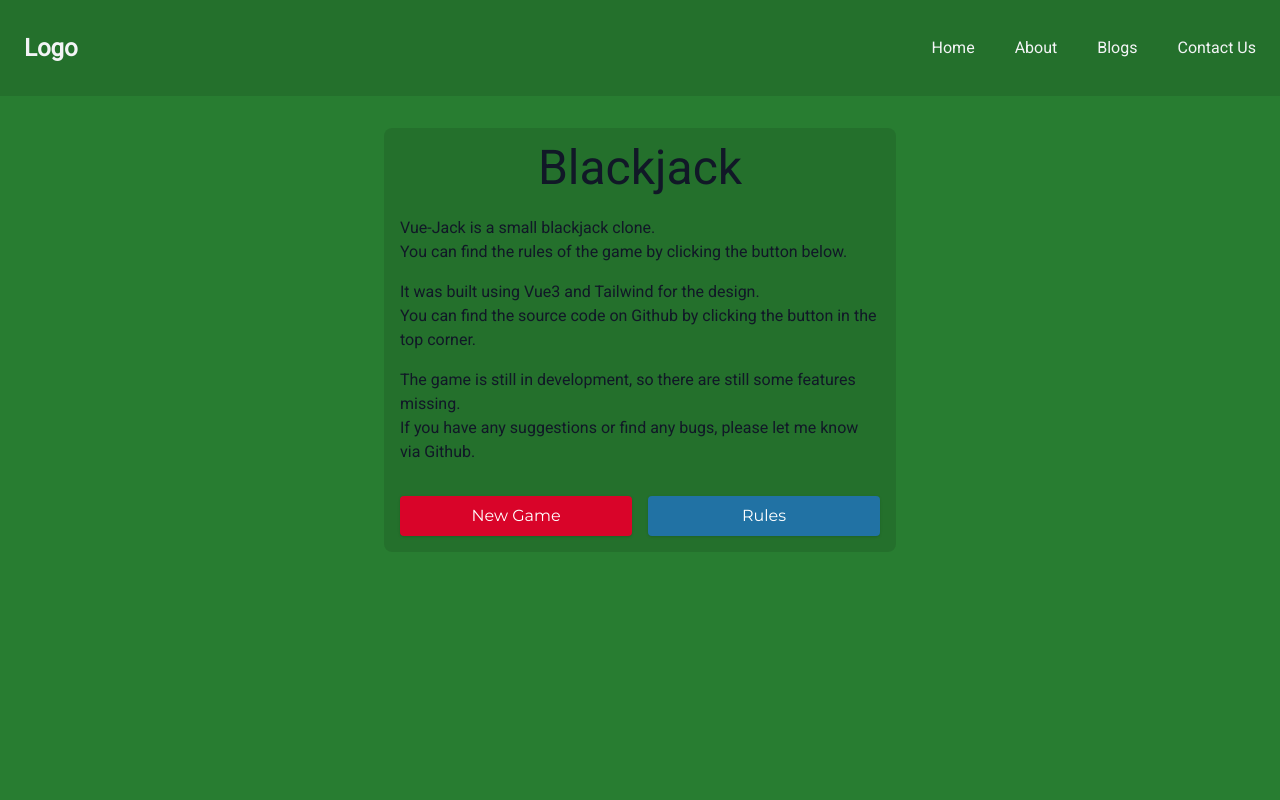
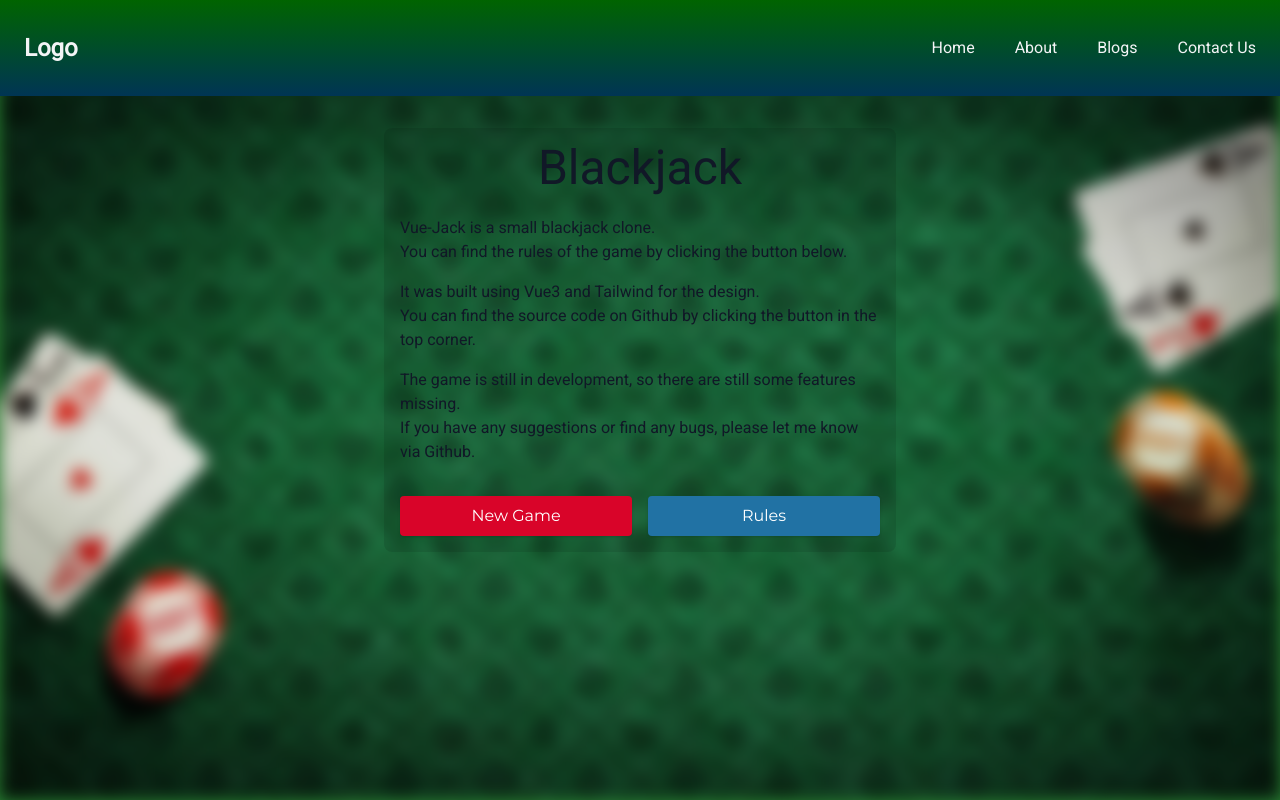
Before and after one commit to antbou/AWA1_BLACKJACK, a Vue app: page / in a window 1280 px wide. Built offline with nearby package versions, Linux system fonts and the light colour scheme.

Commit message:
Add homepage background

```diff
--- a/src/assets/main.css
+++ b/src/assets/main.css
@@ -9,6 +9,7 @@
 .board-bg {
   background-image: url("../assets/background.webp");
   background-size: cover;
+  height: 100vh;
   @apply blur;
 }
 
--- a/src/components/layout/TheNavbar.vue
+++ b/src/components/layout/TheNavbar.vue
@@ -1,5 +1,9 @@
 <template>
-  <div class="bg-black/10 dark:bg-black/50">
+  <div class="bg-black/10 dark:bg-black/50 relative">
+    <div
+      class="absolute z-20 w-full"
+      style="background: linear-gradient(#006400, #003554)"
+    >
       <nav
         class="container px-6 py-8 mx-auto md:flex md:justify-between md:items-center"
       >
@@ -28,7 +32,7 @@
         <!-- Mobile Menu open: "block", Menu closed: "hidden" -->
         <ul
           :class="showMenu ? 'flex' : 'hidden'"
-        class="flex-col mt-8 space-y-4 md:flex md:space-y-0 md:flex-row md:items-center md:space-x-10 md:mt-0"
+          class="flex-col mt-8 space-y-4 md:flex md:space-y-0 md:flex-row md:items-center md:space-x-10 md:mt-0 w-fit"
         >
           <li class="text-gray-100 hover:text-indigo-400">Home</li>
           <li class="text-gray-100 hover:text-indigo-400">About</li>
@@ -36,6 +40,7 @@
           <li class="text-gray-100 hover:text-indigo-400">Contact Us</li>
         </ul>
       </nav>
+    </div>
   </div>
 </template>
 <script lang="ts">
--- a/src/views/GameView.vue
+++ b/src/views/GameView.vue
@@ -1,6 +1,6 @@
 <template>
   <div class="flex flex-col text-gray-900 dark:text-white relative">
-    <div class="board-bg w-full" style="min-height: 86vh"></div>
+    <div class="board-bg w-full"></div>
     <section id="game" class="flex flex-col p-4 md:p-8 absolute h-5/6 w-full">
       <!-- Modal - for game result -->
       <GameResult @next-game="nextGame" />
--- a/src/views/HomeView.vue
+++ b/src/views/HomeView.vue
@@ -1,6 +1,7 @@
 <template>
-  <div class="flex flex-col text-gray-900 dark:text-white">
-    <section class="flex justify-center p-4 md:p-8">
+  <div class="flex flex-col text-gray-900 dark:text-white relative">
+    <div class="board-bg w-full"></div>
+    <section class="flex justify-center p-4 md:p-8 absolute w-full mt-24">
       <TheCard class="max-w-lg">
         <div class="flex flex-col">
           <div class="flex flex-col items-center mb-2">
--- a/tailwind.config.js
+++ b/tailwind.config.js
@@ -18,7 +18,7 @@ module.exports = {
         bg: "#2B2D42",
         "body-bg": "#202125",
         "blackjack-light": "#287d31",
-        "blackjack-dark": "#216528",
+        "blackjack-dark": "#006400	",
       },
     },
   },
```
Lines whose indentation alone changed are shown as unchanged.
